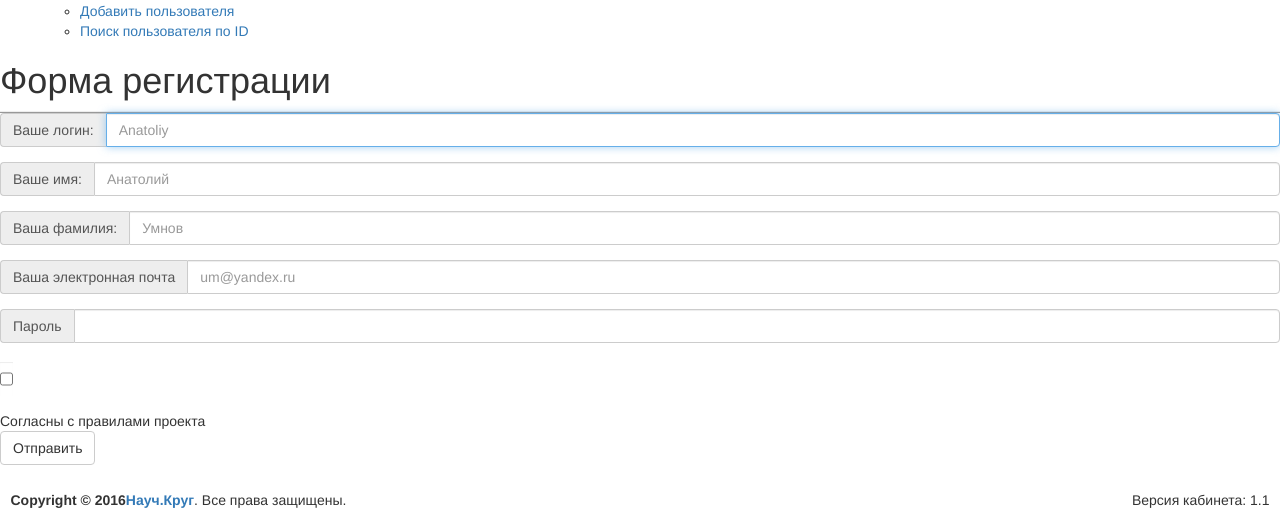
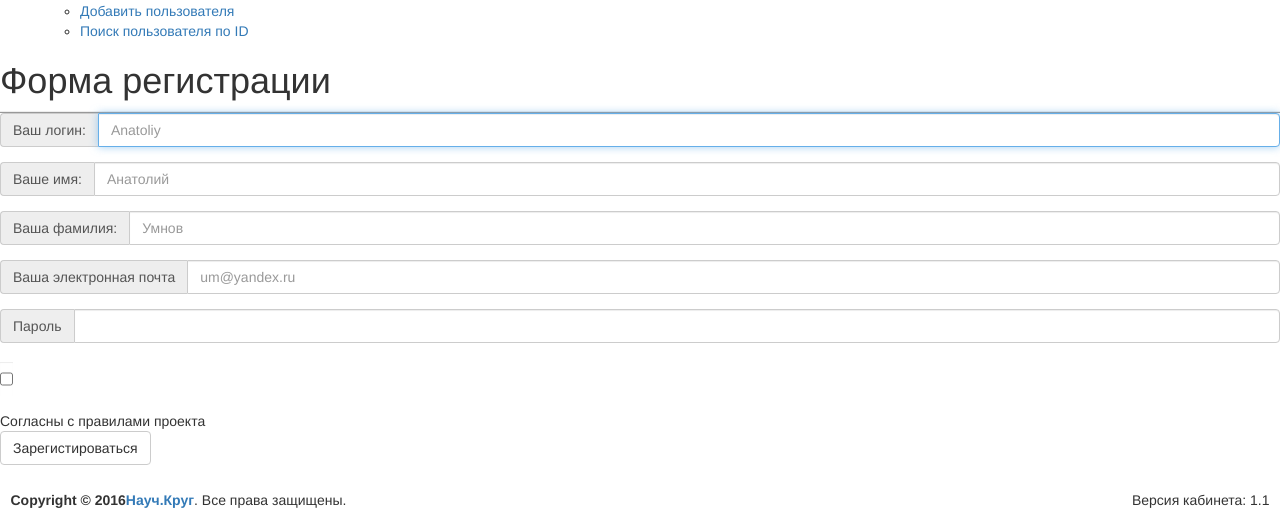
Before and after one commit to nauchcrug/backend, a Node project: template views/cab/addUser.pug in a window 1280 px wide. Shown: the part 785-1306 px from the top of the page. Run offline with Node 20 templates, Linux system fonts and the light colour scheme; the template is opened without the code that fills it, so the values that code supplies are empty; some libraries are stand-ins or nearby versions.

Commit message:
Minor changes file

```diff
--- a/views/cab/addUser.pug
+++ b/views/cab/addUser.pug
@@ -6,7 +6,7 @@ block content
   section.content
     form(role="form", name="reg", enctype="multipart/form-data")#add-user
       fieldset.form-group: .input-group
-        span.input-group-addon Ваше логин:
+        span.input-group-addon Ваш логин:
         input(autofocus, required, name="name", type="text", placeholder="Anatoliy").form-control
       fieldset.form-group: .input-group
         span.input-group-addon Ваше имя:
@@ -16,16 +16,16 @@ block content
         input(required, name="secondname", type="text", placeholder="Умнов").form-control
       fieldset.form-group: .input-group
         span.input-group-addon Ваша электронная почта
-        input(required, name="email", type="text", placeholder="um@yandex.ru").form-control
+        input(required, name="email", type="email", placeholder="um@yandex.ru").form-control
       fieldset.form-group: .input-group
         span.input-group-addon Пароль
-        input(required, name="password", type="text", ).form-control
+        input(required, name="password", type="password", ).form-control
       fieldset.form-group: .input-group
         input(required, type='checkbox', name='check', value='1').form-control
       .notice
       span.notice-sub Согласны с правилами проекта
       fieldset.form-group
-        button(type="submit", name="send").btn.btn-default.btn-flat#send-task Отправить
+        button(type="submit", name="send").btn.btn-default.btn-flat#send-task Зарегистироваться
   .modal.fade#message(role="dialog", tabindex="-1", aria-labeledby="#message-label"): .modal-dialog(role="document"): .modal-content
     .modal-header
       button(type="button", data-dissmiss="modal").close &times;
```
